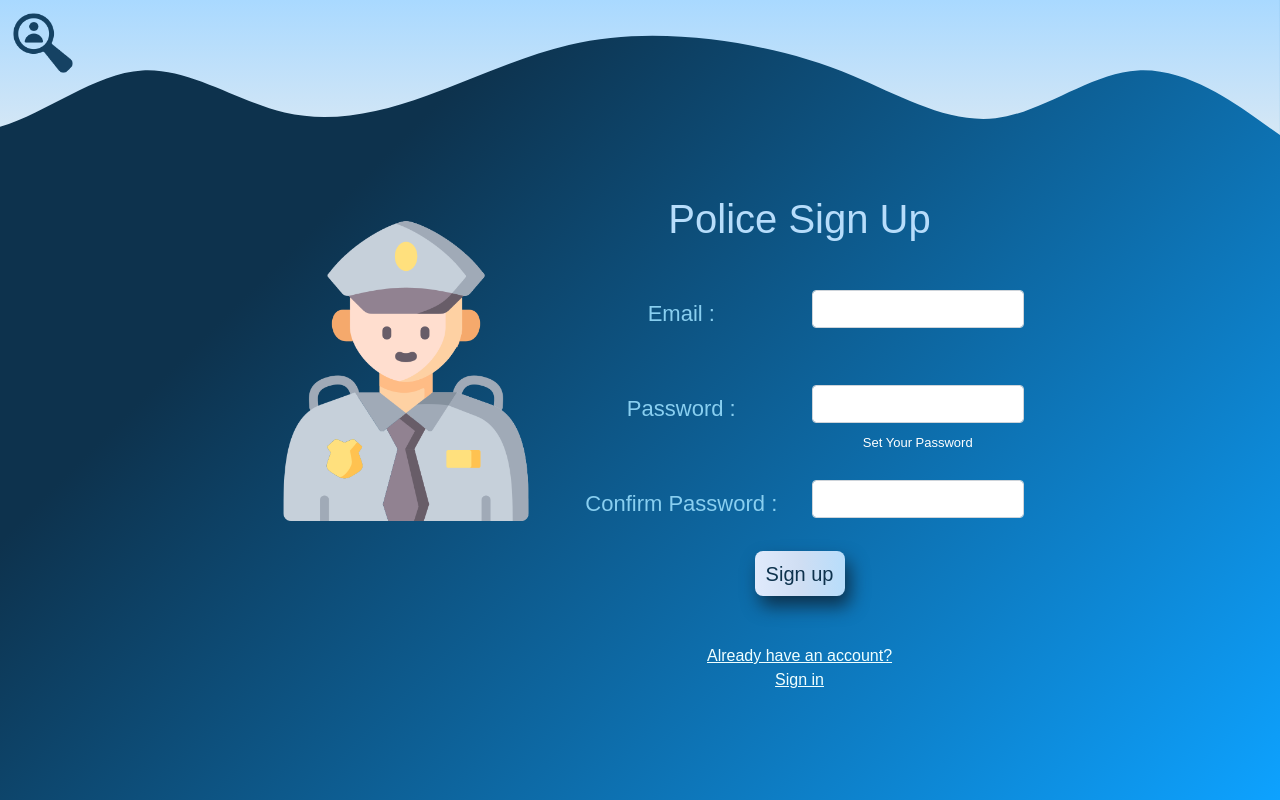
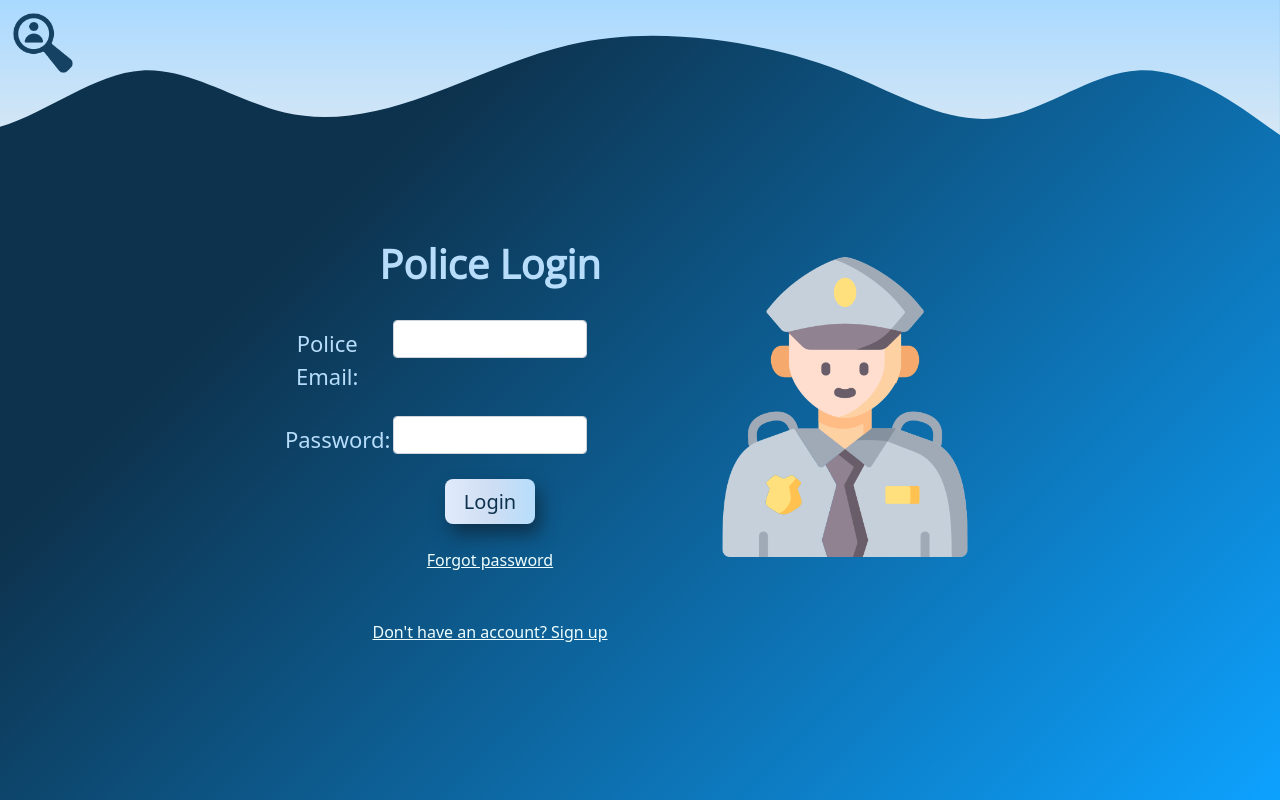
Before and after one commit to vidushi07/FindTheMissing, a PHP site: page /police_login.php in a window 1280 px wide. Run offline with PHP 8.4, Linux system fonts and the light colour scheme; some libraries are stand-ins or nearby versions; some web fonts are replaced.

Commit message:
Update police_login.php

```diff
--- a/police_login.php
+++ b/police_login.php
@@ -2,17 +2,16 @@
 <html>
 
 <head>
-	<title>Police Signup</title>
+	<title>police Logins</title>
 	<link href="https://cdn.jsdelivr.net/npm/bootstrap@5.0.0-beta2/dist/css/bootstrap.min.css" rel="stylesheet" integrity="sha384-BmbxuPwQa2lc/FVzBcNJ7UAyJxM6wuqIj61tLrc4wSX0szH/Ev+nYRRuWlolflfl" crossorigin="anonymous">
 	<meta name="viewport" content="width=device-width, initial-scale=1">
-	<link rel="stylesheet" href="police_signup_style.css">
+	<link rel="stylesheet" href="police_login_style.css">
 	<script src="https://www.gstatic.com/firebasejs/8.2.9/firebase-app.js"></script>
 	<script src="https://www.gstatic.com/firebasejs/8.2.9/firebase-auth.js"></script>
 	<script src="https://www.gstatic.com/firebasejs/8.2.9/firebase-database.js"></script>
 	<script src="https://www.gstatic.com/firebasejs/8.2.9/firebase-storage.js"></script>
 	<script src="https://code.jquery.com/jquery-3.5.1.js" integrity="sha256-QWo7LDvxbWT2tbbQ97B53yJnYU3WhH/C8ycbRAkjPDc=" crossorigin="anonymous"></script>
 	<link href="https://fonts.googleapis.com/css2?family=Cinzel:wght@600&family=Merriweather&family=Open+Sans:wght@300&family=Patua+One&family=Rubik:wght@300;600&family=Sacramento&family=Satisfy&family=Sniglet&family=Zen+Maru+Gothic:wght@300&display=swap" rel="stylesheet">
-
 </head>
 
 <body>
@@ -32,134 +31,68 @@
 			<a href="index.php"><img src="images/loho2.png" alt="Logo" width="60px" height="60px"></a>
 		</div>
 	</center>
-
 	<div class="container1">
 		<div class="form1">
-
-			<!-- <form>
-				<div class="topnav">
-					<div class="row mb-5">
-						<label for="inputEmail3" class="col-sm-3 col-form-label">Email:</label>
-						<div class="col-sm-3">
-							<input type="email" class="form-control" id="police-email">
-						</div>
-					</div>
-					<div class="row mb-4">
-						<label for="inputPassword3" class="col-sm-3 col-form-label">Password:</label>
-						<div class="col-sm-3">
-							<input type="password" class="form-control" id="police-pass" onkeyup="return passwordChanged()">
-							<span style="font-size:13px; color:white;" id="strength">Set Your Password</span>
-						</div>
-					</div>
-					<div class="row mb-4">
-						<label for="inputPassword3" class="col-sm-3 col-form-label">Confirm Password:</label>
-						<div class="col-sm-3">
-							<input type="password" class="form-control" id="police-cnf-pass">
-						</div>
-					</div>
+			<center>
+				<div style="margin-top:70px">
+					<h1 style="color:#b7ddfb">Police Login</h1>
+					<h5 class="text-danger" id="login-err-msg"></h5>
 				</div>
-			</form> -->
+			</center>
+			<br>
 
 			<form>
 				<center>
-					<h1>Police Sign Up</h1>
-					<br>
-					<div class="topnav">
-						<div class="row mb-5">
-							<label for="inputEmail3" class="col-sm-6 col-form-label">Email :</label>
+					<div class="xyz">
+						<div class="row mb-3">
+							<label for="email" class="col-sm-3 col-form-label">Police Email:</label>
 							<div class="col-sm-6">
-								<input type="email" class="form-control" id="police-email">
+								<input type="email" class="form-control" id="email">
 							</div>
 						</div>
-						<div class="row mb-4">
-							<label for="inputPassword3" class="col-sm-6 col-form-label">Password :</label>
+						<div class="row mb-3">
+							<label for="password" class="col-sm-3 col-form-label">Password:</label>
 							<div class="col-sm-6">
-								<input type="password" class="form-control" id="police-pass" onkeyup="return passwordChanged()">
-								<span style="font-size:13px; color:white;" id="strength">Set Your Password</span>
-							</div>
-						</div>
-						<div class="row mb-4">
-							<label for="inputPassword3" class="col-sm-6 col-form-label">Confirm Password :</label>
-							<div class="col-sm-6">
-								<input type="password" class="form-control" id="police-cnf-pass">
+								<input type="password" class="form-control" id="password">
 							</div>
 						</div>
 					</div>
 				</center>
 			</form>
 			<center>
-				<button type="submit" onMouseOver="this.style.color='#0288d1'" onMouseOut="this.style.color='#0d324d'" class="button" id="sign-up-btn">Sign up</button>
-				<br>
+				<button onMouseOver="this.style.color='#0288d1'" onMouseOut="this.style.color='#0d324d'" class="button" id="login-btn"> Login</button>
 				<br>
 				<br>
 				<div>
-					<a href="police_login.php" style="color:azure; text-decoration:underline;">Already have an account? <br> Sign in </a>
+					<a href="forget_password.php" style="color:azure">Forgot password</a>
+				</div><br><br>
+				<div>
+					<a href="police_signup.php" style="color:azure">Don't have an account? Sign up</a>
 				</div>
-			</center>
 		</div>
 		<div class="image1">
 			<img src="images/police.png" alt="Icon" width="300px" height="300px">
 		</div>
 	</div>
-	<br>
-	<br>
+	</center>
 
-	<br>
 	<script src="js/index.js"></script>
-
-	<script language="javascript">
-		function passwordChanged() {
-			// alert("hi");
-			var strength = document.getElementById('strength');
-			var strongRegex = new RegExp("^(?=.{10,})(?=.*[A-Z])(?=.*[a-z])(?=.*[0-9])(?=.*\\W).*$", "g");
-			var mediumRegex = new RegExp("^(?=.{8,})(((?=.*[A-Z])(?=.*[a-z]))|((?=.*[A-Z])(?=.*[0-9]))|((?=.*[a-z])(?=.*[0-9]))).*$", "g");
-			var enoughRegex = new RegExp("(?=.{6,}).*", "g");
-			var pwd = document.getElementById("police-pass");
-			if (pwd.value.length == 0) {
-				strength.innerHTML = 'Set Your Password';
-			} else if (false == enoughRegex.test(pwd.value)) {
-				strength.innerHTML = '<span style="color:#FF66FF">More Characters</span>';
-			} else if (strongRegex.test(pwd.value)) {
-				strength.innerHTML = '<span style="color:#39FF14">Strong!</span>';
-			} else if (mediumRegex.test(pwd.value)) {
-				strength.innerHTML = '<span style="color:#FFFF00">Medium!</span>';
-			} else {
-				strength.innerHTML = '<span style="color:#fd1c03">Weak!</span>';
-			}
-		}
-
-
-
-		// function ValidateEmail(inputText){
-		// var mailformat = /^[a-zA-Z0-9.!#$%&'*+/=?^_`{|}~-]+@[a-zA-Z0-9-]+(?:\.[a-zA-Z0-9-]+)*$/;
-		// if(inputText.value.match(mailformat))
-		// {
-		// alert("Valid email address!");
-		// document.form1.text1.focus();
-		// return true;
-		// }
-		// else
-		// {
-		// alert("You have entered an invalid email address!");
-		// document.form1.text1.focus();
-		// return false;
-		// }
-		// }
-	</script>
-
 	<script>
+		sessionStorage.removeItem('login_id'); //to out the session  of pre logged in id
 		firebase.auth().onAuthStateChanged(function(user) {
 			if (user) {
 				var userId = firebase.auth().currentUser.uid;
+				sessionStorage.setItem("login_id", userId);
 				firebase.database().ref('Users/' + userId).once('value').then(function(snapshot) {
-					if (!snapshot.val()) {
+					if (snapshot.val()) {
+						window.location.href = "policepanel/admin/dashboard.php";
+					} else {
 						window.location.href = "policepanel/admin/profile.php";
 					}
 				});
 			}
 		});
 	</script>
-
 </body>
 
 </html>
```
